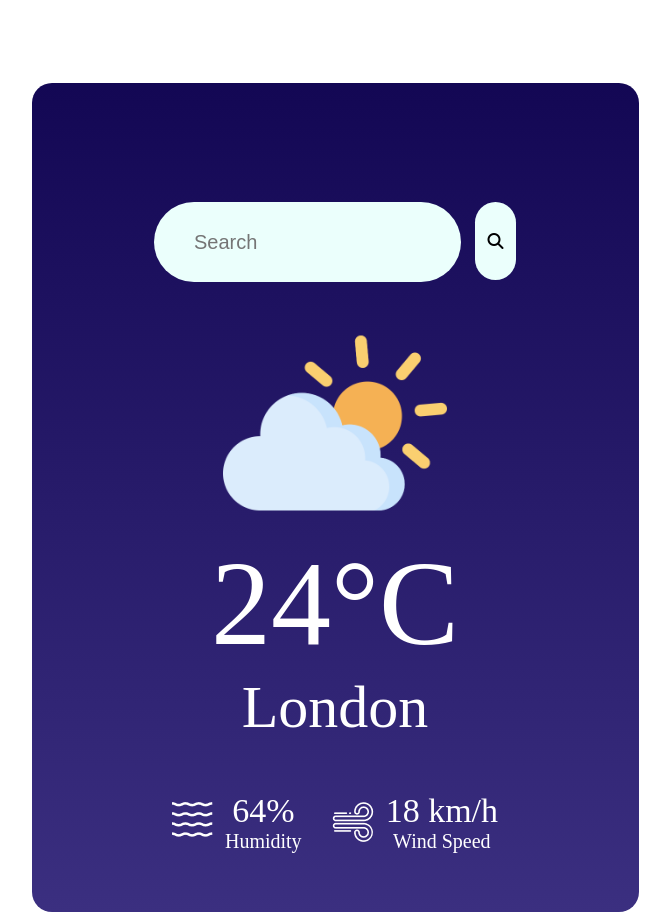
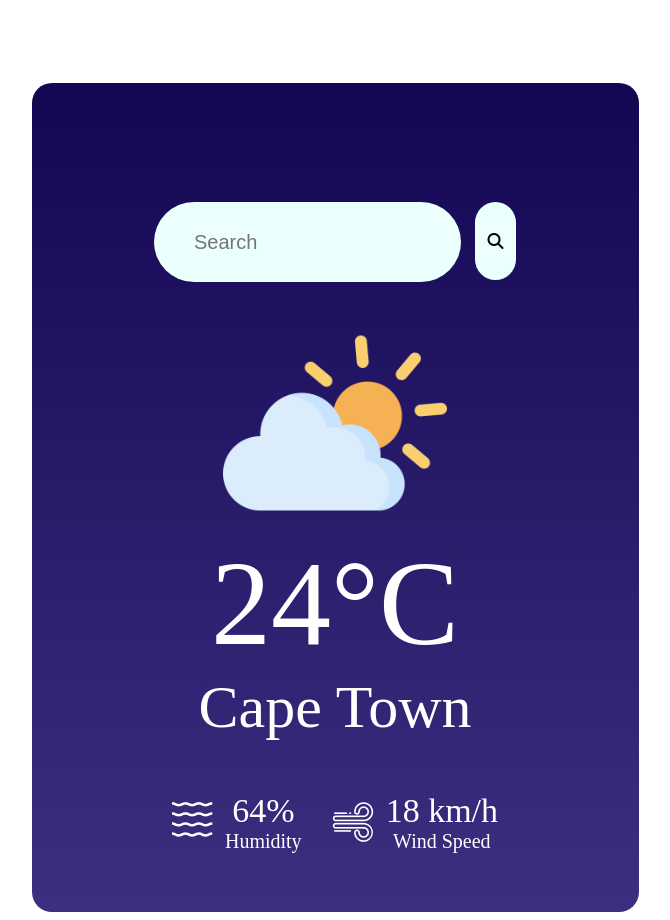
Before and after one commit to kbot-sa/myWeatherApp, a React (Vite) app: page / in a window 1280 px wide. Shown: the whole page, without its empty margins (305-975 px from the left). Built offline with nearby package versions, Linux system fonts and the light colour scheme.

Commit message:
new city

```diff
--- a/src/Components/WeatherApp/WeatherApp.jsx
+++ b/src/Components/WeatherApp/WeatherApp.jsx
@@ -78,7 +78,7 @@ const WeatherApp = () => {
             </div>
 
             <div className="weather-temp">24°C</div>
-            <div className="weather-location">London</div>
+            <div className="weather-location">Cape Town</div>
             <div className="data-container">
 
                 <div className="element">
--- a/vite.config.js
+++ b/vite.config.js
@@ -1,6 +1,6 @@
 import { defineConfig } from 'vite'
 import react from '@vitejs/plugin-react'
-
+//find out if base is correct url
 // https://vitejs.dev/config/
 export default defineConfig({
   plugins: [react()],
```
